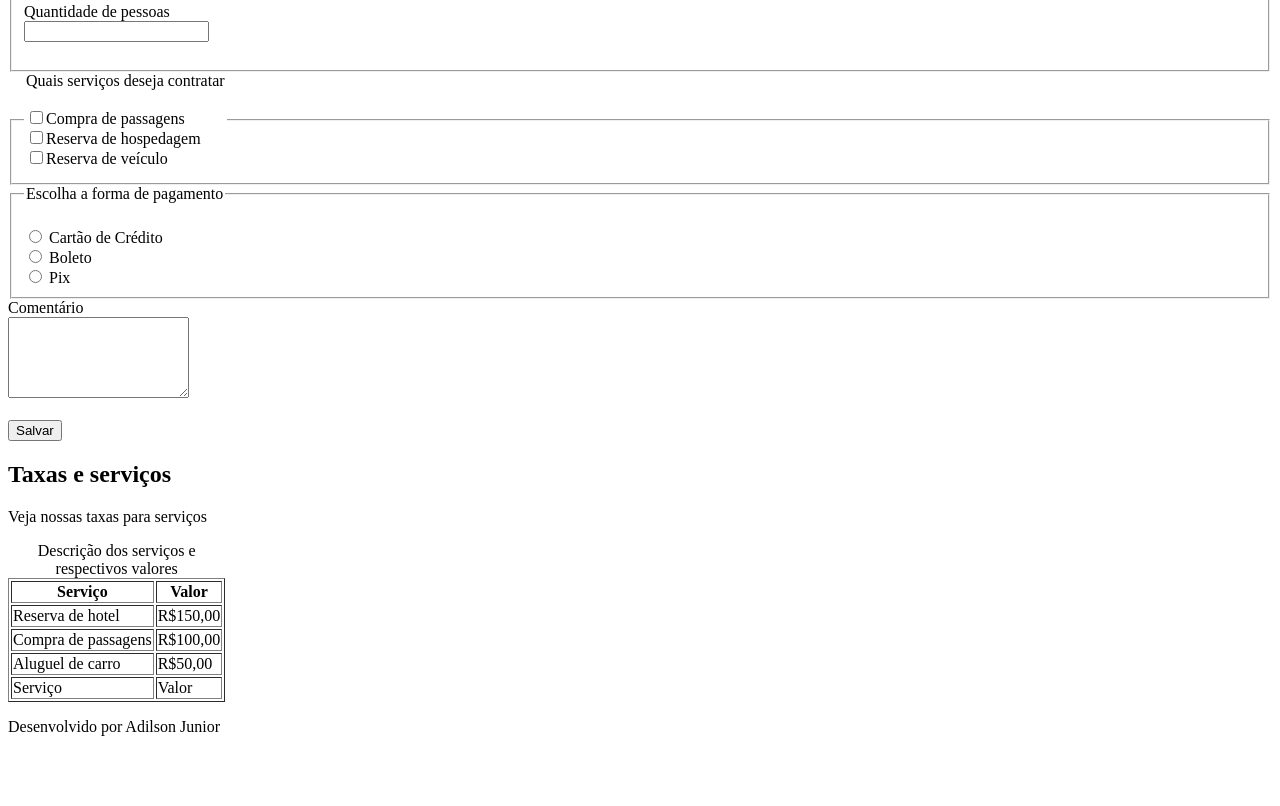
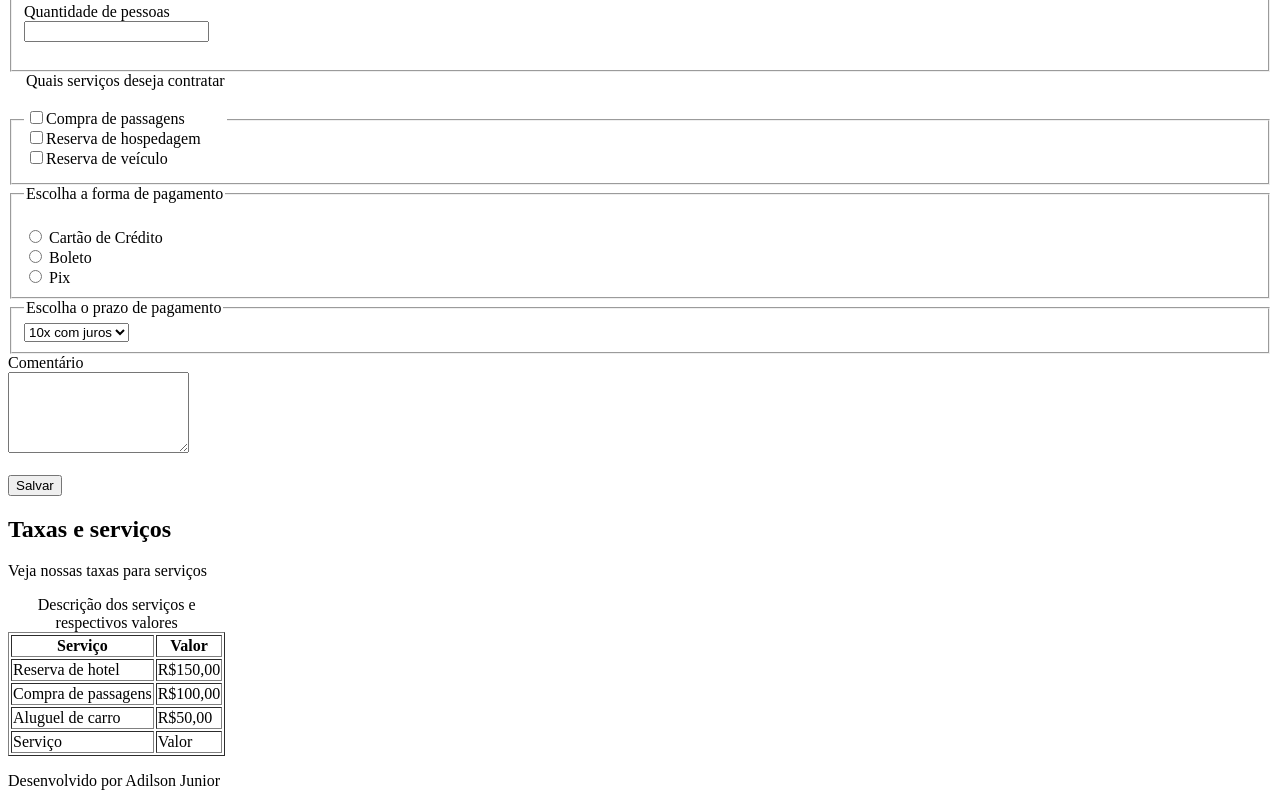
Before and after one commit to Adilson141192/Aula_6, a plain HTML site: page index.html in a window 1280 px wide. Shown: the part 4457-5263 px from the top of the page. Before the commit the page ends 5209 px from the top, so only its background shows below. Drawn offline with Linux system fonts and the light colour scheme.

Commit message:
072524 aula0603

```diff
--- a/index.html
+++ b/index.html
@@ -88,6 +88,15 @@
                 </label>
             </fieldset>
 
+            <fieldset>
+                <legend>Escolha o prazo de pagamento</legend>
+                <select name="prazoPagamento" id="">
+                    <option value="aVista">Á vista</option>
+                    <option value="5x">5x sem juros</option>
+                    <option value="10x" selected>10x com juros</option>
+                </select>
+            </fieldset>
+
             <label for="">Comentário</label><br>
             <textarea name="comentario" id="" rows="5"></textarea><br><br>
 
```
